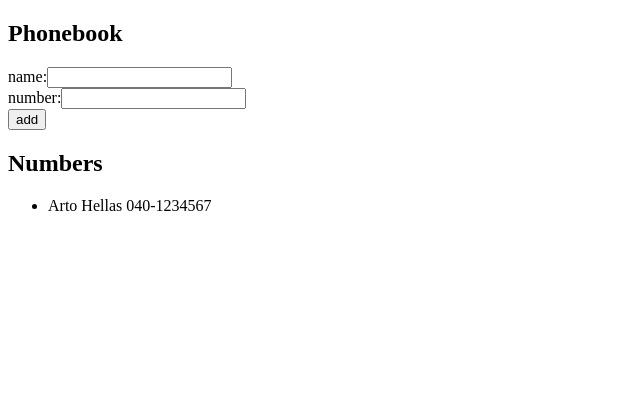
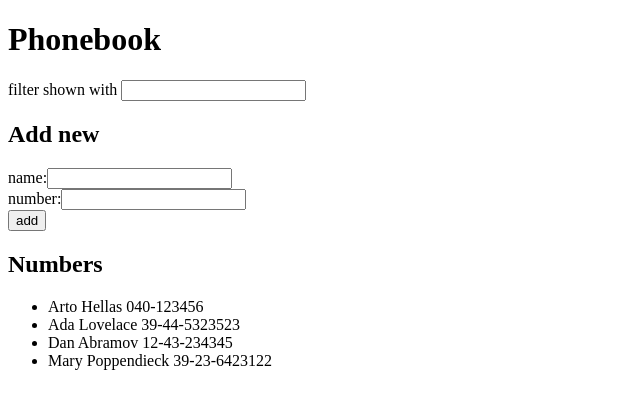
Before and after one commit to sepi4/kurssitehtavat-osa2, a React (Create React App) app in the folder puhelinluettelo/: page / in a window 1280 px wide. Shown: the top 408 px of the page, without its empty margins (0-640 px from the left). Built offline with nearby package versions, Linux system fonts and the light colour scheme.

Commit message:
2.9*: puhelinluettelo step4

```diff
--- a/puhelinluettelo/src/components/App.js
+++ b/puhelinluettelo/src/components/App.js
@@ -2,13 +2,14 @@
 
 const App = () => {
   const [ persons, setPersons] = useState([
-    {
-      name: 'Arto Hellas',
-      number: '040-1234567',
-    },
+    { name: 'Arto Hellas', number: '040-123456' },
+    { name: 'Ada Lovelace', number: '39-44-5323523' },
+    { name: 'Dan Abramov', number: '12-43-234345' },
+    { name: 'Mary Poppendieck', number: '39-23-6423122' },
   ])
   const [ newName, setNewName ] = useState('')
   const [ newNumber, setNewNumber ] = useState('')
+  const [ filter, setFilter ] = useState('')
 
   const handleSubmit = (event) => {
     event.preventDefault()
@@ -30,37 +31,35 @@
     setNewNumber("")
   }
 
-  const handleNewNameInput = event => {
-    const name = event.target.value
-    setNewName(name)
-  }
-
-  const handleNewNumberInput = event => {
-    const number = event.target.value
-    setNewNumber(number)
-  }
-
-  const mapPersons = persons.map((p, i) =>
-    <li key={p.name+i} >{p.name} {p.number}</li>
-  )
+  const mapPersons = persons
+    .filter((p) =>
+      p.name.toLowerCase().includes(filter.toLowerCase()))
+    .map((p, i) =>
+      <li key={p.name+i} >{p.name} {p.number}</li>
+    )
 
 
   return (
     <div>
-      <h2>Phonebook</h2>
+      <h1>Phonebook</h1>
+      filter shown with <input
+        value={filter}
+        onChange={(event) => setFilter(event.target.value)}
+      />
+      <h2>Add new</h2>
       <form onSubmit={handleSubmit}>
         <div>
           name:
           <input
             value={newName}
-            onChange={handleNewNameInput}
+            onChange={event => setNewName(event.target.value)}
           />
         </div>
         <div>
           number:
           <input
             value={newNumber}
-            onChange={handleNewNumberInput}
+            onChange={event => setNewNumber(event.target.value)}
           />
         </div>
         <div>
```
